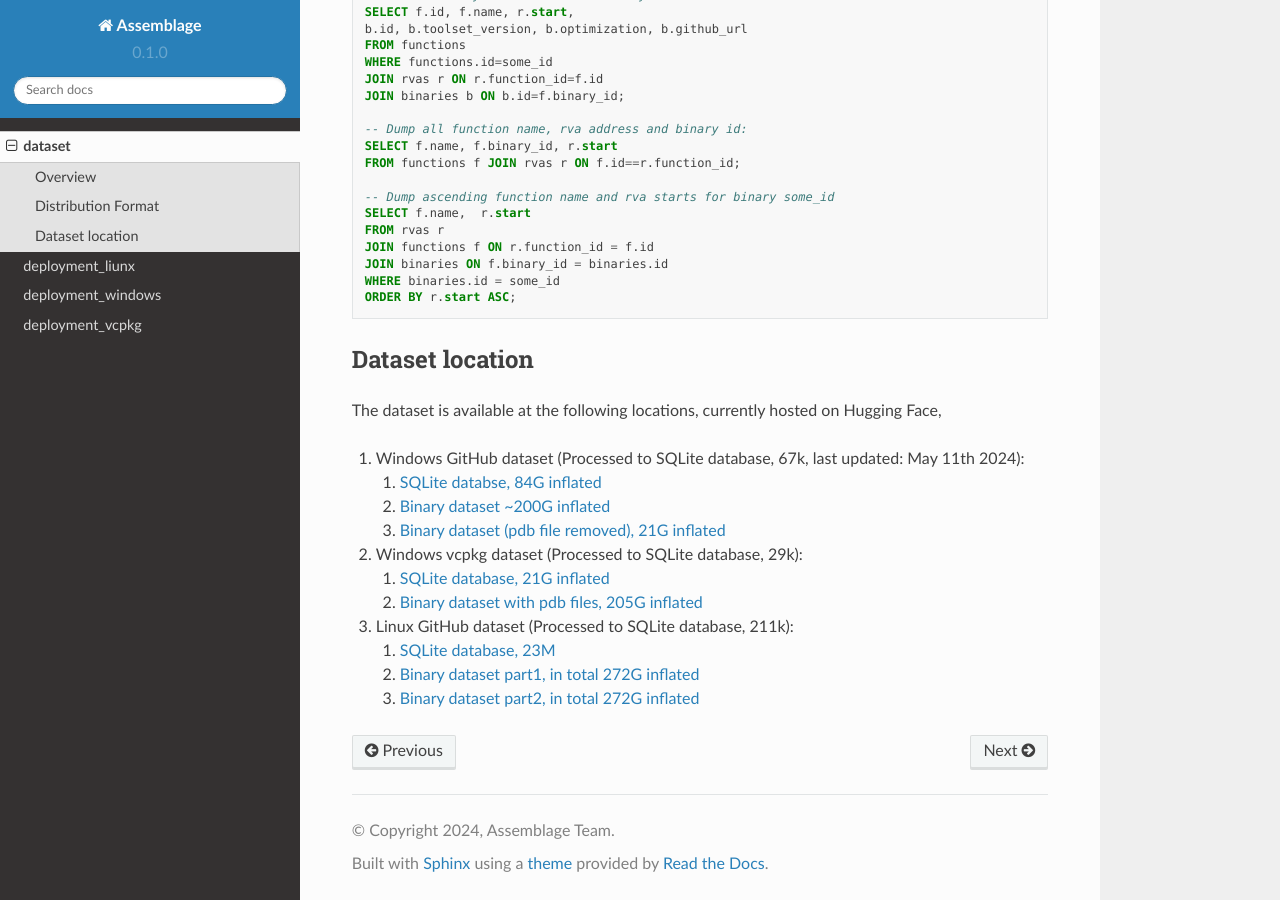
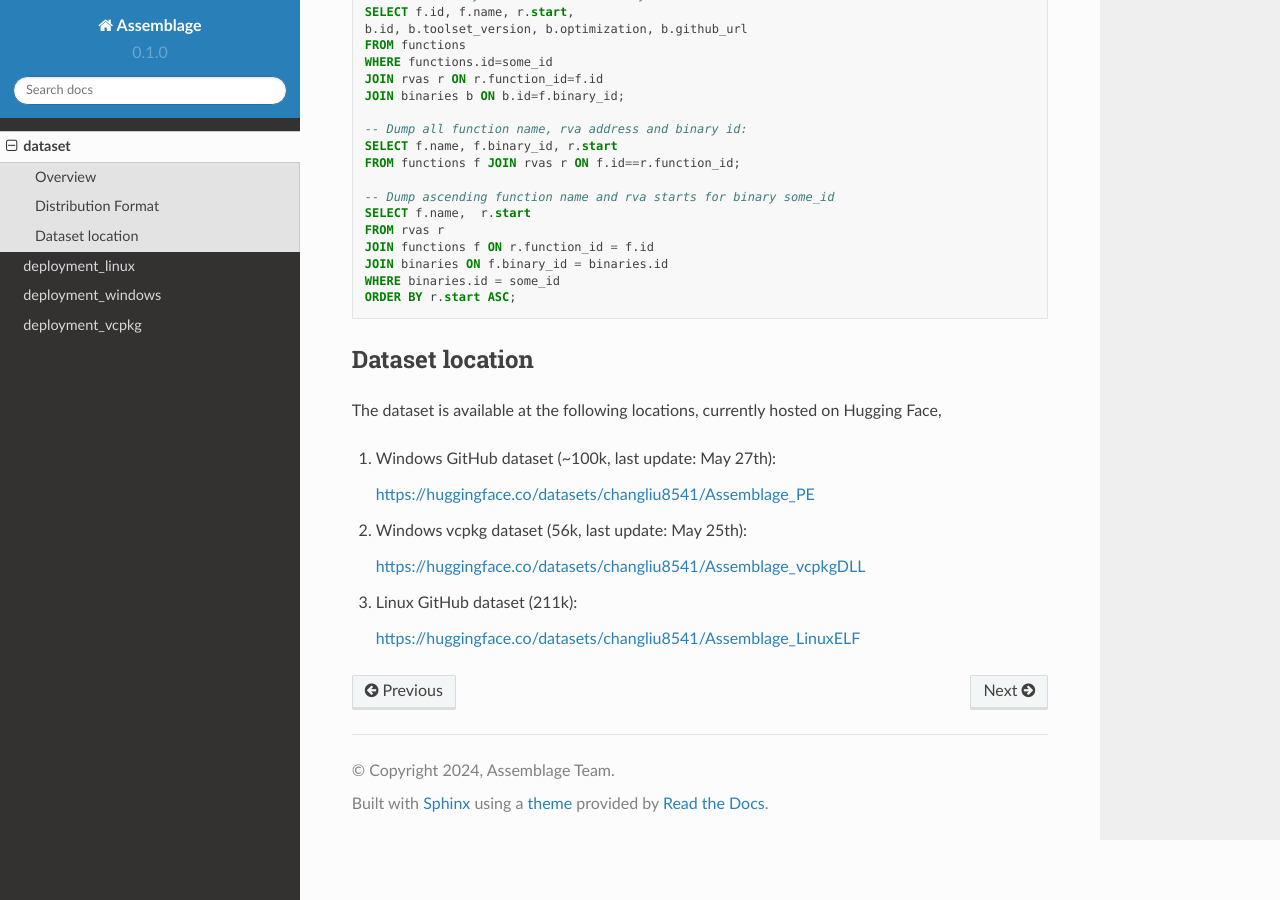
Before and after one commit to changliu98/AssemblageDocs, a Sphinx documentation site: the page built from docs/source/dataset.rst, in a window 1280 px wide and 900 px high, scrolled down 1951 px. Built offline with Sphinx 7.4.7 and the Read the Docs theme 2.0.0, drawn with Linux system fonts in a browser that asks for light colours.

Commit message:
fix linux typo

```diff
--- a/docs/source/dataset.rst
+++ b/docs/source/dataset.rst
@@ -94,22 +94,14 @@ Dataset location
 
 The dataset is available at the following locations, currently hosted on Hugging Face,
 
-#. Windows GitHub dataset (Processed to SQLite database, 67k, last updated: May 11th 2024):
+#. Windows GitHub dataset (~100k, last update: May 27th):
 
-   #. `SQLite databse, 84G inflated <https://huggingface.co/datasets/changliu8541/Assemblage_PE/resolve/main/winpe_pdbs.sqlite.tar.xz>`_
-   #. `Binary dataset ~200G inflated <https://huggingface.co/datasets/changliu8541/Assemblage_PE/resolve/main/binaries.tar.xz>`_
-   #. `Binary dataset (pdb file removed), 21G inflated <https://huggingface.co/datasets/changliu8541/Assemblage_PE/resolve/main/binaries_nopdb.tar.xz>`_
+   https://huggingface.co/datasets/changliu8541/Assemblage_PE
 
+#. Windows vcpkg dataset (56k, last update: May 25th):
 
+   https://huggingface.co/datasets/changliu8541/Assemblage_vcpkgDLL
 
-#. Windows vcpkg dataset (Processed to SQLite database, 29k):
+#. Linux GitHub dataset (211k):
 
-   #. `SQLite database, 21G inflated <https://huggingface.co/datasets/changliu8541/Assemblage_vcpkgDLL/resolve/main/vcpkg.sqlite.tar.gz>`_
-   #. `Binary dataset with pdb files, 205G inflated <https://huggingface.co/datasets/changliu8541/Assemblage_vcpkgDLL/resolve/main/vcpkg.tar.xz>`_
-
-#. Linux GitHub dataset (Processed to SQLite database, 211k):
-
-   #. `SQLite database, 23M <https://huggingface.co/datasets/changliu8541/Assemblage_LinuxELF/resolve/main/linux.sqlite.tar.xz>`_
-
-   #. `Binary dataset part1, in total 272G inflated <https://huggingface.co/datasets/changliu8541/Assemblage_LinuxELF/resolve/main/binaries.tar.xz.partaa>`_
-   #. `Binary dataset part2, in total 272G inflated <https://huggingface.co/datasets/changliu8541/Assemblage_LinuxELF/resolve/main/binaries.tar.xz.partab>`_
+   https://huggingface.co/datasets/changliu8541/Assemblage_LinuxELF
--- a/docs/source/deployment_linux.rst
+++ b/docs/source/deployment_linux.rst
@@ -1,4 +1,4 @@
-deployment_liunx
+deployment_linux
 ================
 
 
```
